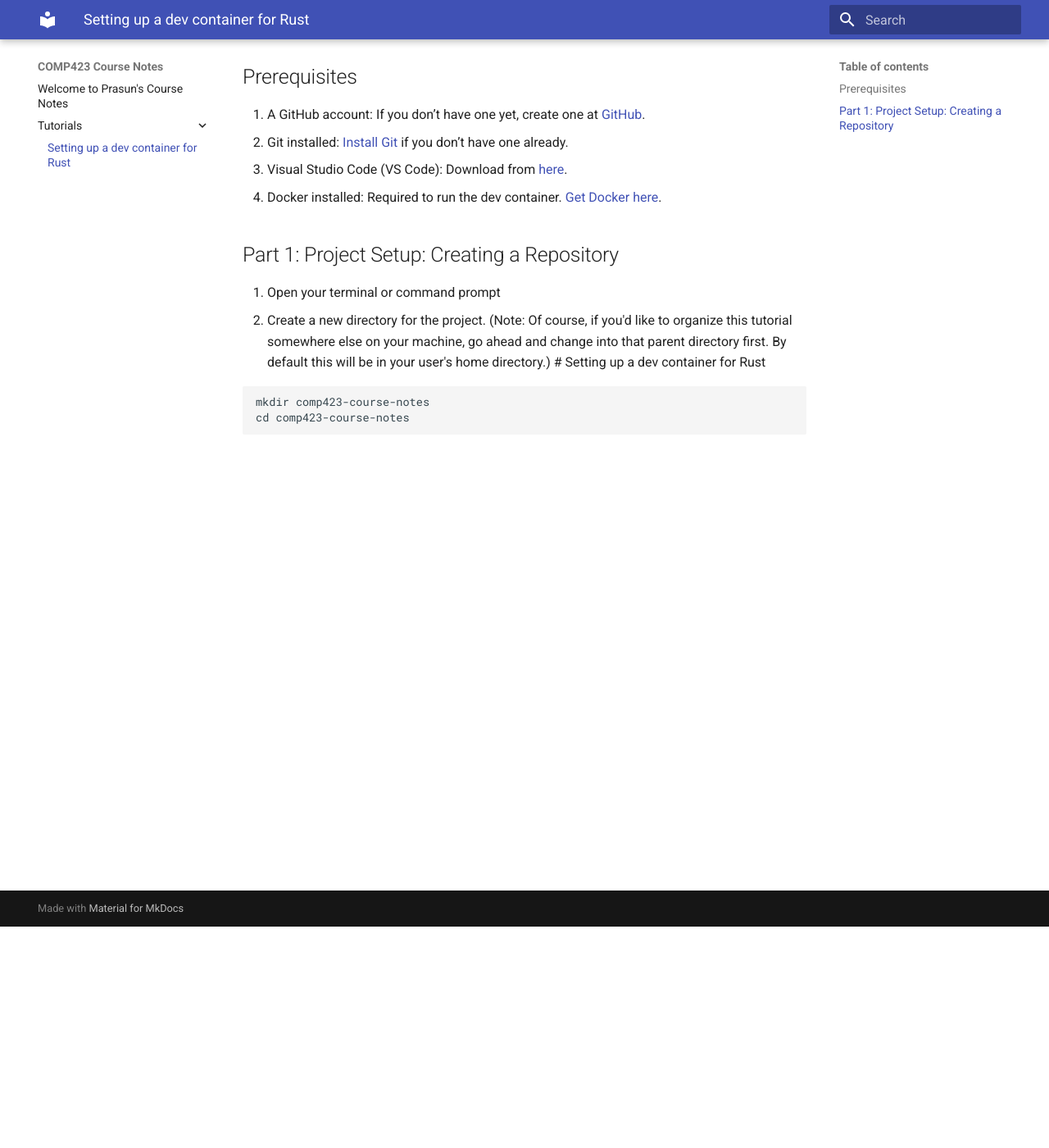
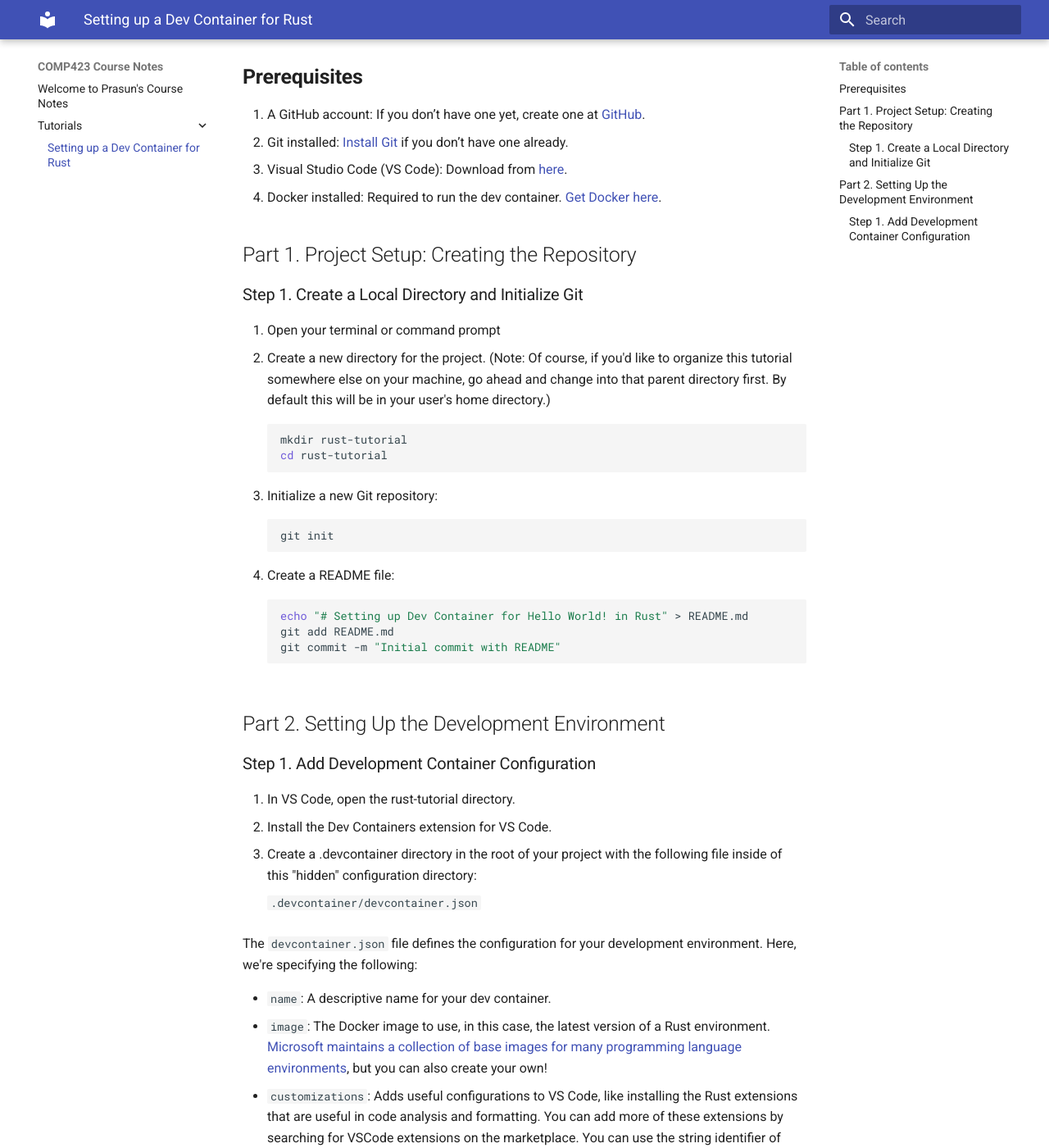
Before and after one commit to psap2/comp423-course-notes, an MkDocs documentation site: the page built from docs/tutorials/rust-setup.md, in a window 1280 px wide and 1400 px high, scrolled down 270 px. Shown: the whole window at 82% size. Built offline with MkDocs 1.6.1 and Material for MkDocs 9.7.7, drawn with Linux system fonts in a browser that asks for light colours; some of the changed text lies outside the part shown.

Commit message:
Finished upto setting up dev enviorment for setup page

````diff
--- a/docs/tutorials/rust-setup.md
+++ b/docs/tutorials/rust-setup.md
@@ -1,21 +1,65 @@
-# Setting up a dev container for Rust
+# **Setting up a Dev Container for Rust**
 
 * Primary author: [Prasun Sapkota](https://github.com/psap2)
 * Reviewer: [Ayush Godhani](https://github.com/avgod07)
 
 Hey! This tutorial will walk you through how to set up a dev container for Rust. This tutorial will create a Rust Development Container in VS Code to make cohesive development enviorments.
 
-## Prerequisites
+## **Prerequisites**
 1. A GitHub account: If you don’t have one yet, create one at [GitHub](https://github.com).
 1. Git installed: [Install Git](https://git-scm.com) if you don’t have one already.
 1. Visual Studio Code (VS Code): Download from [here](https://code.visualstudio.com).
 1. Docker installed: Required to run the dev container. [Get Docker here](https://www.docker.com).
 
-## Part 1: Project Setup: Creating a Repository
+## Part 1. Project Setup: Creating the Repository
+### Step 1. Create a Local Directory and Initialize Git
 1. Open your terminal or command prompt
-1. Create a new directory for the project. (Note: Of course, if you'd like to organize this tutorial somewhere else on your machine, go ahead and change into that parent directory first. By default this will be in your user's home directory.) # Setting up a dev container for Rust
+1. Create a new directory for the project. (Note: Of course, if you'd like to organize this tutorial somewhere else on your machine, go ahead and change into that parent directory first. By default this will be in your user's home directory.)
 
-```
-mkdir comp423-course-notes
-cd comp423-course-notes
-```
+    ```bash
+    mkdir rust-tutorial
+    cd rust-tutorial
+    ```
+
+1. Initialize a new Git repository:
+    ```bash
+    git init
+    ```
+
+1. Create a README file:
+    ```bash
+    echo "# Setting up Dev Container for Hello World! in Rust" > README.md
+    git add README.md
+    git commit -m "Initial commit with README"
+    ```
+
+## Part 2. Setting Up the Development Environment
+### Step 1. Add Development Container Configuration
+1. In VS Code, open the rust-tutorial directory.
+1. Install the Dev Containers extension for VS Code.
+1. Create a .devcontainer directory in the root of your project with the following file inside of this "hidden" configuration directory:
+
+    `.devcontainer/devcontainer.json`
+
+The `devcontainer.json` file defines the configuration for your development environment. Here, we're specifying the following:
+
+* `name`: A descriptive name for your dev container.
+* `image`: The Docker image to use, in this case, the latest version of a Rust environment. [Microsoft maintains a collection of base images for many programming language environments](https://hub.docker.com/r/microsoft/vscode-devcontainers), but you can also create your own!
+* `customizations`: Adds useful configurations to VS Code, like installing the Rust extensions that are useful in code analysis and formatting. You can add more of these extensions by searching for VSCode extensions on the marketplace. You can use the string identifier of each extension in its sidebar, and add those extensions here to ensure other developers on your project have them installed in their dev containers automatically to maintain a cohesive enviorment.
+* `postCreateCommand`: A command to run after the container is created. This command executes `rustup update` to ensure the Rust's toolchain, a complete set of tools needed to develop Rust programs, is upto date. Then it executes `rustc --version` which checks and displays the installed version of the Rust compiler. With this setup, we can confirm that the Rust environment is ready and is operating correctly when the container is started.
+
+    ```json
+    {
+        "name": "Hello World! in Rust",
+        "image": "mcr.microsoft.com/devcontainers/rust:1-1-bullseye",
+        "postCreateCommand": "rustup update && rustc --version",
+        "customizations": {
+            "vscode": {
+                "extensions": [
+                    "rust-lang.rust-analyzer",
+                    "rust-lang.rust"
+                ]
+		    }
+	    },
+    }
+    ```
````
Also changed, not shown: 1 other file.
